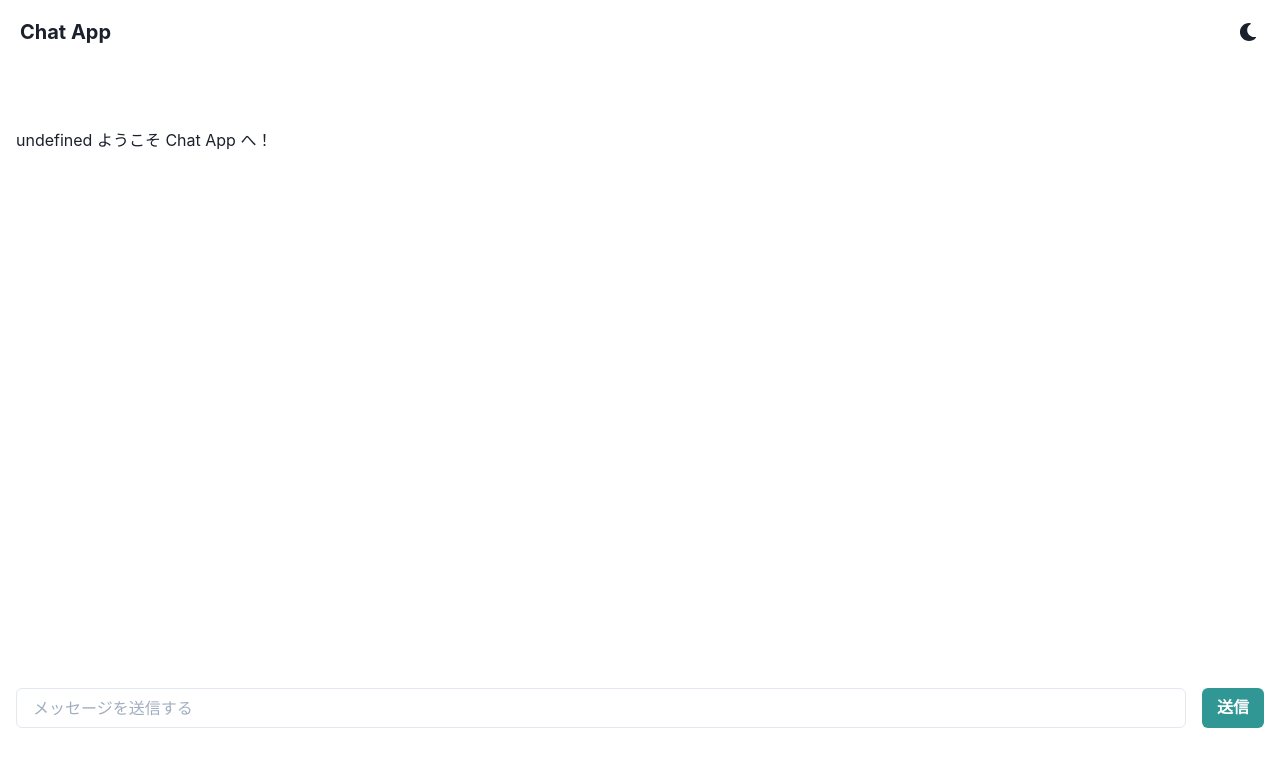
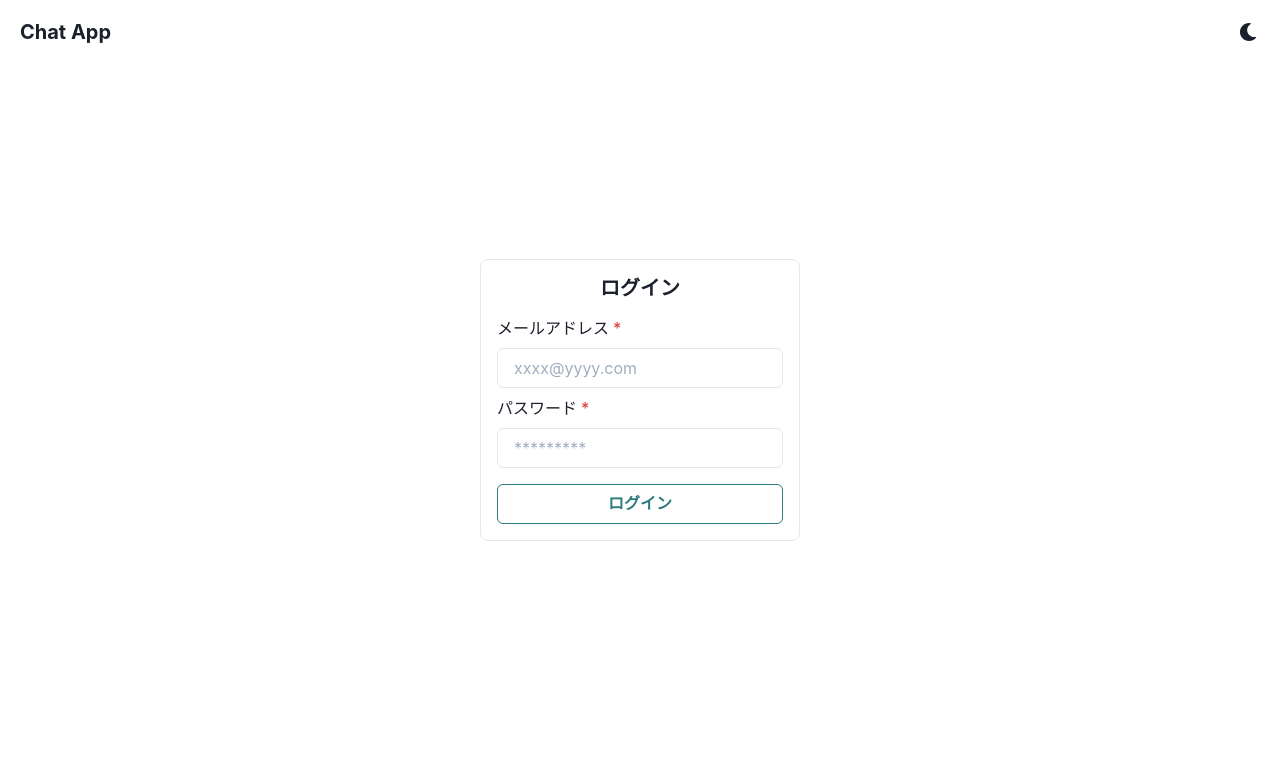
Before and after one commit to yamachoo/chat-front, a React (Create React App) app: page / in a window 1280 px wide. Shown: the top 766 px of the page. Built offline with nearby package versions, Linux system fonts and the light colour scheme.

Commit message:
update router

```diff
--- a/src/components/App.tsx
+++ b/src/components/App.tsx
@@ -9,7 +9,13 @@ import {
   Switch
 } from 'react-router-dom'
 import type { User } from '../react-app-env'
-import { routes } from '../routes'
+import {
+  errorRoutes,
+  guestRoutes,
+  privateRoutes
+} from '../router'
+import { GuestRoute } from './routes/GuestRoute'
+import { PrivateRoute } from './routes/PrivateRoute'
 import { Header } from './structures/Header'
 
 type UserContextType = {
@@ -28,7 +34,13 @@ export const App: React.FC = () => {
       <UserContext.Provider value={{ user, setUser }}>
         <Header />
         <Switch>
-          {routes.map((config, i) => (
+          {guestRoutes.map((config, i) => (
+            <GuestRoute key={i} {...config} />
+          ))}
+          {privateRoutes.map((config, i) => (
+            <PrivateRoute key={i} {...config} />
+          ))}
+          {errorRoutes.map((config, i) => (
             <Route key={i} {...config} />
           ))}
         </Switch>
--- a/src/components/pages/Home.tsx
+++ b/src/components/pages/Chat.tsx
@@ -23,7 +23,7 @@ if (process.env.NODE_ENV) {
 
 const socket = io(url)
 
-export const Home: React.FC = () => {
+export const Chat: React.FC = () => {
   const { user } = React.useContext(UserContext)
   const [text, setText] = useState('')
   const [messages, setMessages] = useState([`${user.name} ようこそ Chat App へ！`])
--- /dev/null
+++ b/src/components/routes/GuestRoute.tsx
@@ -0,0 +1,13 @@
+import React, { useContext } from 'react'
+import {
+  Redirect,
+  Route
+} from 'react-router-dom'
+import { UserContext } from '../App'
+
+export const GuestRoute: React.FC = (props) => {
+  const { user } = useContext(UserContext)
+  const isAuth = Object.keys(user).length !== 0
+
+  return isAuth ? <Redirect to="/chat" /> : <Route {...props} />
+}
--- /dev/null
+++ b/src/components/routes/PrivateRoute.tsx
@@ -0,0 +1,13 @@
+import React, { useContext } from 'react'
+import {
+  Redirect,
+  Route
+} from 'react-router-dom'
+import { UserContext } from '../App'
+
+export const PrivateRoute: React.FC = (props) => {
+  const { user } = useContext(UserContext)
+  const isAuth = Object.keys(user).length !== 0
+
+  return isAuth ? <Route {...props} /> : <Redirect to="/" />
+}
--- a/src/routes/index.ts
+++ b/src/router/index.ts
@@ -1,24 +1,30 @@
-import { Home } from '../components/pages/Home'
+import { Chat } from '../components/pages/Chat'
 import { Login } from '../components/pages/Login'
 import { NotFound } from '../components/pages/NotFound'
 import { Register } from '../components/pages/Register'
 
-export const routes = [
+export const guestRoutes = [
   {
     path: '/',
     exact: true,
-    component: Home
-  },
-  {
-    path: '/login',
-    exact: false,
     component: Login
   },
   {
     path: '/register',
     exact: false,
     component: Register
-  },
+  }
+]
+
+export const privateRoutes = [
+  {
+    path: '/chat',
+    exact: true,
+    component: Chat
+  }
+]
+
+export const errorRoutes = [
   {
     path: '*',
     exact: false,
```
